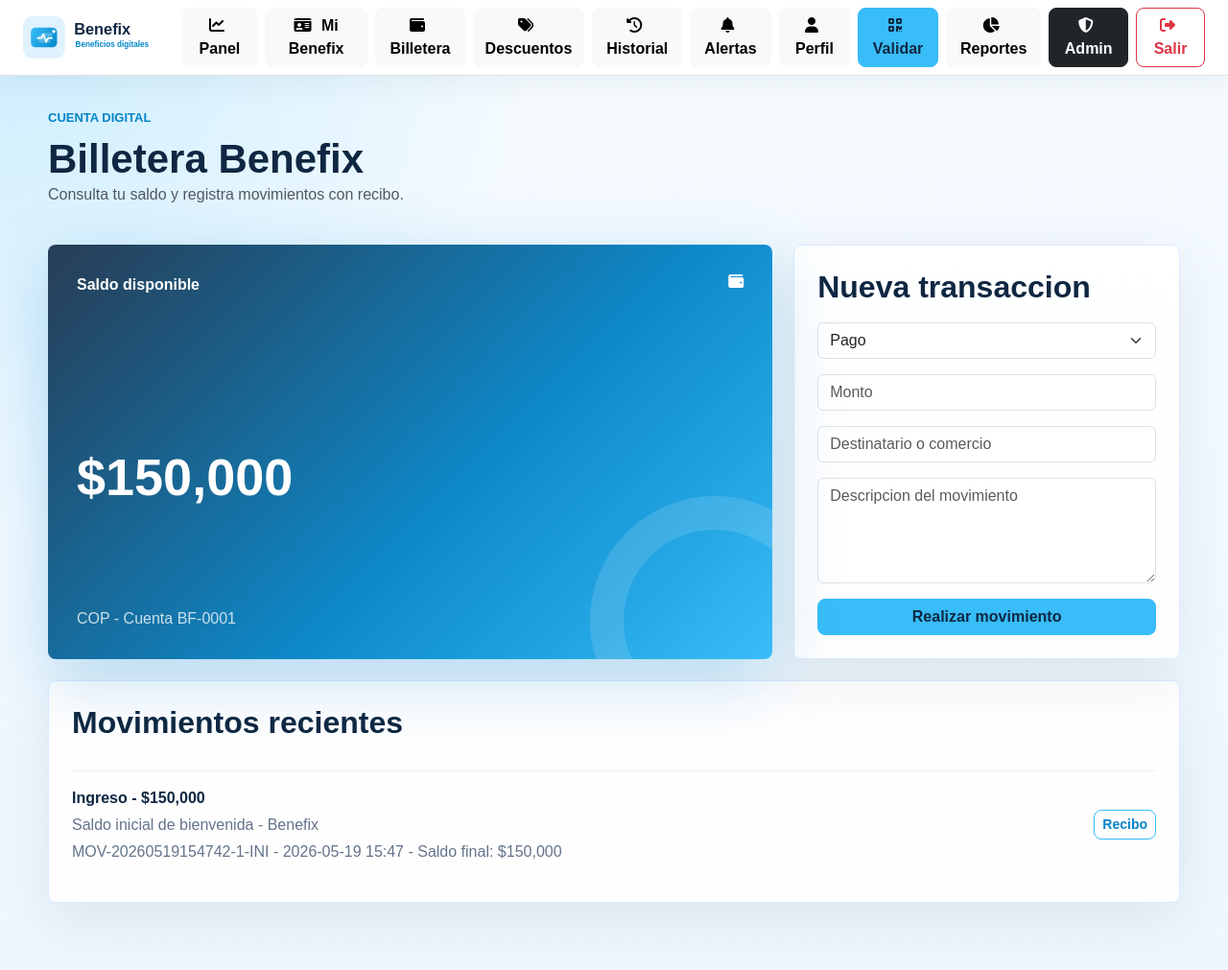
After one commit to camilovelasco473-sys/benefix, a Flask app: page /billetera in a window 1280 px wide. The commit adds this page. Shown: the whole page at 96% size. Run offline with Flask 3, Linux system fonts and the light colour scheme; a user stored in the database is signed in; data comes from the database, SQL or seed files in the repository; tables that the repository leaves empty hold one stand-in row (values such as "Sample post").

Commit message:
Add files via upload

```diff
--- a/app.py
+++ b/app.py
@@ -2,6 +2,7 @@ import base64
 import csv
 import io
 import os
+import secrets
 import sqlite3
 from datetime import datetime
 from functools import wraps
@@ -13,7 +14,14 @@ from werkzeug.security import check_password_hash, generate_password_hash
 
 app = Flask(__name__)
 app.config["SECRET_KEY"] = os.environ.get("SECRET_KEY", "benefix-dev-secret")
-DATABASE = os.environ.get("DATABASE_PATH", "benefix.db")
+DEFAULT_DATABASE = (
+    os.path.join(os.environ["RENDER_DISK_PATH"], "benefix.db")
+    if os.environ.get("RENDER_DISK_PATH")
+    else "benefix.db"
+)
+DATABASE = os.environ.get("DATABASE_PATH", DEFAULT_DATABASE)
+NIVELES = {"Vital": 1, "Gold": 2, "Black": 3}
+ESTADOS_MEMBRESIA = ("Activa", "Suspendida", "Vencida")
 
 
 def get_db():
@@ -41,7 +49,10 @@ def init_db():
             contrasena TEXT NOT NULL,
             foto TEXT,
             nivel TEXT NOT NULL DEFAULT 'Vital',
+            estado TEXT NOT NULL DEFAULT 'Activa',
             rol TEXT NOT NULL DEFAULT 'usuario',
+            reset_token TEXT,
+            reset_expira TEXT,
             creado_en TEXT NOT NULL
         );
 
@@ -52,7 +63,8 @@ def init_db():
             categoria TEXT NOT NULL,
             porcentaje INTEGER NOT NULL,
             usos INTEGER NOT NULL DEFAULT 0,
-            ahorro_estimado INTEGER NOT NULL DEFAULT 10000
+            ahorro_estimado INTEGER NOT NULL DEFAULT 10000,
+            nivel_minimo TEXT NOT NULL DEFAULT 'Vital'
         );
 
         CREATE TABLE IF NOT EXISTS historial (
@@ -114,9 +126,37 @@ def init_db():
             fecha TEXT NOT NULL,
             FOREIGN KEY (usuario_id) REFERENCES usuarios(id)
         );
+
+        CREATE TABLE IF NOT EXISTS cuentas (
+            id INTEGER PRIMARY KEY AUTOINCREMENT,
+            usuario_id INTEGER NOT NULL UNIQUE,
+            saldo INTEGER NOT NULL DEFAULT 150000,
+            moneda TEXT NOT NULL DEFAULT 'COP',
+            creada_en TEXT NOT NULL,
+            FOREIGN KEY (usuario_id) REFERENCES usuarios(id)
+        );
+
+        CREATE TABLE IF NOT EXISTS movimientos (
+            id INTEGER PRIMARY KEY AUTOINCREMENT,
+            cuenta_id INTEGER NOT NULL,
+            usuario_id INTEGER NOT NULL,
+            tipo TEXT NOT NULL,
+            monto INTEGER NOT NULL,
+            descripcion TEXT NOT NULL,
+            destinatario TEXT,
+            codigo TEXT NOT NULL UNIQUE,
+            saldo_final INTEGER NOT NULL,
+            fecha TEXT NOT NULL,
+            FOREIGN KEY (cuenta_id) REFERENCES cuentas(id),
+            FOREIGN KEY (usuario_id) REFERENCES usuarios(id)
+        );
         """
     )
+    asegurar_columna("usuarios", "estado", "TEXT NOT NULL DEFAULT 'Activa'")
+    asegurar_columna("usuarios", "reset_token", "TEXT")
+    asegurar_columna("usuarios", "reset_expira", "TEXT")
     asegurar_columna("descuentos", "ahorro_estimado", "INTEGER NOT NULL DEFAULT 10000")
+    asegurar_columna("descuentos", "nivel_minimo", "TEXT NOT NULL DEFAULT 'Vital'")
     db.commit()
     seed_data()
 
@@ -132,7 +172,7 @@ def seed_data():
     db = get_db()
     total_usuarios = db.execute("SELECT COUNT(*) FROM usuarios").fetchone()[0]
     if total_usuarios == 0:
-        db.execute(
+        cursor = db.execute(
             """
             INSERT INTO usuarios (nombre, correo, contrasena, nivel, rol, creado_en)
             VALUES (?, ?, ?, ?, ?, ?)
@@ -146,19 +186,21 @@ def seed_data():
                 ahora(),
             ),
         )
+        db.commit()
+        asegurar_cuenta(cursor.lastrowid)
 
     total_descuentos = db.execute("SELECT COUNT(*) FROM descuentos").fetchone()[0]
     if total_descuentos == 0:
         db.executemany(
             """
-            INSERT INTO descuentos (nombre, descripcion, categoria, porcentaje, usos, ahorro_estimado)
-            VALUES (?, ?, ?, ?, ?, ?)
+            INSERT INTO descuentos (nombre, descripcion, categoria, porcentaje, usos, ahorro_estimado, nivel_minimo)
+            VALUES (?, ?, ?, ?, ?, ?, ?)
             """,
             [
-                ("Farmacia Salud", "Medicamentos y vitaminas seleccionadas.", "Salud", 20, 7, 18500),
-                ("Supermercado Ahorro", "Compras mayores a $80.000.", "Mercado", 15, 5, 24000),
-                ("Gimnasio Vital", "Primer mes con tarifa especial.", "Bienestar", 30, 3, 36000),
-                ("Optica Clara", "Monturas y lentes formulados.", "Vision", 18, 4, 22000),
+                ("Farmacia Salud", "Medicamentos y vitaminas seleccionadas.", "Salud", 20, 7, 18500, "Vital"),
+                ("Supermercado Ahorro", "Compras mayores a $80.000.", "Mercado", 15, 5, 24000, "Vital"),
+                ("Gimnasio Vital", "Primer mes con tarifa especial.", "Bienestar", 30, 3, 36000, "Gold"),
+                ("Optica Clara", "Monturas y lentes formulados.", "Vision", 18, 4, 22000, "Black"),
             ],
         )
 
@@ -201,6 +243,51 @@ def crear_notificacion(usuario_id, titulo, mensaje):
         (usuario_id, titulo, mensaje, ahora()),
     )
     db.commit()
+
+
+def asegurar_cuenta(usuario_id):
+    db = get_db()
+    cuenta = db.execute("SELECT * FROM cuentas WHERE usuario_id = ?", (usuario_id,)).fetchone()
+    if cuenta:
+        return cuenta
+
+    cursor = db.execute(
+        """
+        INSERT INTO cuentas (usuario_id, saldo, moneda, creada_en)
+        VALUES (?, ?, ?, ?)
+        """,
+        (usuario_id, 150000, "COP", ahora()),
+    )
+    cuenta_id = cursor.lastrowid
+    codigo = f"MOV-{datetime.now().strftime('%Y%m%d%H%M%S')}-{usuario_id}-INI"
+    db.execute(
+        """
+        INSERT INTO movimientos
+        (cuenta_id, usuario_id, tipo, monto, descripcion, destinatario, codigo, saldo_final, fecha)
+        VALUES (?, ?, ?, ?, ?, ?, ?, ?, ?)
+        """,
+        (
+            cuenta_id,
+            usuario_id,
+            "Ingreso",
+            150000,
+            "Saldo inicial de bienvenida",
+            "Benefix",
+            codigo,
+            150000,
+            ahora(),
+        ),
+    )
+    db.commit()
+    return db.execute("SELECT * FROM cuentas WHERE id = ?", (cuenta_id,)).fetchone()
+
+
+def nivel_permitido(usuario_nivel, nivel_minimo):
+    return NIVELES.get(usuario_nivel, 0) >= NIVELES.get(nivel_minimo, 1)
+
+
+def membresia_activa(usuario):
+    return usuario and usuario["estado"] == "Activa"
 
 
 def usuario_actual():
@@ -307,6 +394,7 @@ def registro():
                 )
                 db.commit()
                 session["usuario_id"] = cursor.lastrowid
+                asegurar_cuenta(cursor.lastrowid)
                 registrar_historial(cursor.lastrowid, "Creo su cuenta Benefix")
                 return redirect(url_for("dashboard"))
 
@@ -322,8 +410,12 @@ def login():
         usuario = get_db().execute("SELECT * FROM usuarios WHERE correo = ?", (correo,)).fetchone()
 
         if usuario and check_password_hash(usuario["contrasena"], contrasena):
+            if usuario["estado"] != "Activa" and usuario["rol"] != "admin":
+                error = f"Tu membresia esta {usuario['estado'].lower()}. Contacta al administrador."
+                return render_template("login.html", error=error)
             session.clear()
             session["usuario_id"] = usuario["id"]
+            asegurar_cuenta(usuario["id"])
             registrar_historial(usuario["id"], "Inicio sesion")
             return redirect(url_for("dashboard"))
 
@@ -337,7 +429,11 @@ def login():
 def dashboard():
     db = get_db()
     usuario = usuario_actual()
-    descuentos = db.execute("SELECT * FROM descuentos ORDER BY porcentaje DESC LIMIT 3").fetchall()
+    descuentos = [
+        item
+        for item in db.execute("SELECT * FROM descuentos ORDER BY porcentaje DESC").fetchall()
+        if nivel_permitido(usuario["nivel"], item["nivel_minimo"])
+    ][:3]
     historial = db.execute(
         "SELECT * FROM historial WHERE usuario_id = ? ORDER BY fecha DESC LIMIT 5",
         (usuario["id"],),
@@ -352,6 +448,7 @@ def dashboard():
             "SELECT COALESCE(SUM(ahorro), 0) FROM comprobantes WHERE usuario_id = ?",
             (usuario["id"],),
         ).fetchone()[0],
+        "saldo": asegurar_cuenta(usuario["id"])["saldo"],
     }
     codigo = codigo_usuario(usuario["id"])
     qr = generar_qr(f"BENEFIX|usuario:{usuario['id']}|codigo:{codigo}|correo:{usuario['correo']}")
@@ -370,20 +467,35 @@ def dashboard():
 @login_requerido
 def descuentos():
     db = get_db()
+    usuario = usuario_actual()
     descuentos_lista = db.execute("SELECT * FROM descuentos ORDER BY porcentaje DESC").fetchall()
     favoritos = db.execute(
         "SELECT descuento_id FROM favoritos WHERE usuario_id = ?", (session["usuario_id"],)
     ).fetchall()
     favoritos_ids = {fila["descuento_id"] for fila in favoritos}
-    return render_template("descuentos.html", descuentos=descuentos_lista, favoritos_ids=favoritos_ids)
+    return render_template(
+        "descuentos.html",
+        descuentos=descuentos_lista,
+        favoritos_ids=favoritos_ids,
+        usuario=usuario,
+        nivel_permitido=nivel_permitido,
+    )
 
 
 @app.route("/usar-descuento/<int:descuento_id>", methods=["POST"])
 @login_requerido
 def usar_descuento(descuento_id):
     db = get_db()
+    usuario = usuario_actual()
     descuento = db.execute("SELECT * FROM descuentos WHERE id = ?", (descuento_id,)).fetchone()
     if descuento:
+        if not membresia_activa(usuario) or not nivel_permitido(usuario["nivel"], descuento["nivel_minimo"]):
+            crear_notificacion(
+                usuario["id"],
+                "Beneficio no disponible",
+                "Tu membresia no cumple las condiciones para usar este descuento.",
+            )
+            return redirect(url_for("descuentos"))
         db.execute("UPDATE descuentos SET usos = usos + 1 WHERE id = ?", (descuento_id,))
         codigo = f"OP-{datetime.now().strftime('%Y%m%d%H%M%S')}-{session['usuario_id']}-{descuento_id}"
         cursor = db.execute(
@@ -519,6 +631,95 @@ def notificaciones():
     return render_template("notificaciones.html", notificaciones=items)
 
 
+@app.route("/billetera", methods=["GET", "POST"])
+@login_requerido
+def billetera():
+    db = get_db()
+    usuario = usuario_actual()
+    cuenta = asegurar_cuenta(usuario["id"])
+    error = None
+
+    if request.method == "POST":
+        tipo = request.form.get("tipo", "Pago")
+        monto_texto = request.form.get("monto", "0").strip()
+        descripcion = request.form.get("descripcion", "").strip()
+        destinatario = request.form.get("destinatario", "").strip()
+
+        if tipo not in ("Ingreso", "Pago", "Transferencia"):
+            error = "Tipo de movimiento no valido."
+        elif not monto_texto.isdigit() or int(monto_texto) <= 0:
+            error = "Ingresa un monto valido."
+        elif not descripcion:
+            error = "La descripcion es obligatoria."
+        else:
+            monto = int(monto_texto)
+            saldo_actual = cuenta["saldo"]
+            es_salida = tipo in ("Pago", "Transferencia")
+
+            if es_salida and monto > saldo_actual:
+                error = "Saldo insuficiente para realizar esta transaccion."
+            else:
+                saldo_final = saldo_actual - monto if es_salida else saldo_actual + monto
+                codigo = f"MOV-{datetime.now().strftime('%Y%m%d%H%M%S')}-{usuario['id']}-{secrets.token_hex(3).upper()}"
+                cursor = db.execute(
+                    """
+                    INSERT INTO movimientos
+                    (cuenta_id, usuario_id, tipo, monto, descripcion, destinatario, codigo, saldo_final, fecha)
+                    VALUES (?, ?, ?, ?, ?, ?, ?, ?, ?)
+                    """,
+                    (
+                        cuenta["id"],
+                        usuario["id"],
+                        tipo,
+                        monto,
+                        descripcion,
+                        destinatario or None,
+                        codigo,
+                        saldo_final,
+                        ahora(),
+                    ),
+                )
+                db.execute("UPDATE cuentas SET saldo = ? WHERE id = ?", (saldo_final, cuenta["id"]))
+                db.commit()
+                registrar_historial(usuario["id"], f"Realizo movimiento de billetera: {tipo}")
+                crear_notificacion(
+                    usuario["id"],
+                    "Movimiento registrado",
+                    f"Se genero un recibo por {tipo.lower()} de ${monto:,}.",
+                )
+                return redirect(url_for("recibo_movimiento", movimiento_id=cursor.lastrowid))
+
+    cuenta = asegurar_cuenta(usuario["id"])
+    movimientos = db.execute(
+        """
+        SELECT * FROM movimientos
+        WHERE usuario_id = ?
+        ORDER BY fecha DESC, id DESC
+        LIMIT 12
+        """,
+        (usuario["id"],),
+    ).fetchall()
+    return render_template("billetera.html", cuenta=cuenta, movimientos=movimientos, error=error)
+
+
+@app.route("/movimiento/<int:movimiento_id>")
+@login_requerido
+def recibo_movimiento(movimiento_id):
+    usuario = usuario_actual()
+    movimiento = get_db().execute(
+        """
+        SELECT movimientos.*, usuarios.nombre AS usuario, usuarios.correo
+        FROM movimientos
+        JOIN usuarios ON usuarios.id = movimientos.usuario_id
+        WHERE movimientos.id = ?
+        """,
+        (movimiento_id,),
+    ).fetchone()
+    if not movimiento or (movimiento["usuario_id"] != usuario["id"] and usuario["rol"] != "admin"):
+        return redirect(url_for("dashboard"))
+    return render_template("recibo_movimiento.html", movimiento=movimiento)
+
+
 @app.route("/historial")
 @login_requerido
 def historial():
@@ -590,6 +791,8 @@ def validar():
         descuento_id = request.form.get("descuento_id") or None
         if not usuario:
             error = "No se encontro una membresia activa con ese codigo."
+        elif not membresia_activa(usuario):
+            error = f"La membresia existe, pero esta {usuario['estado'].lower()}."
         else:
             db.execute(
                 """
@@ -641,13 +844,22 @@ def admin():
         descripcion = request.form.get("descripcion", "").strip()
         categoria = request.form.get("categoria", "").strip()
         porcentaje = request.form.get("porcentaje", "0").strip()
+        ahorro_estimado = request.form.get("ahorro_estimado", "10000").strip()
+        nivel_minimo = request.form.get("nivel_minimo", "Vital").strip()
         if nombre and descripcion and categoria and porcentaje.isdigit():
             db.execute(
                 """
-                INSERT INTO descuentos (nombre, descripcion, categoria, porcentaje)
-                VALUES (?, ?, ?, ?)
+                INSERT INTO descuentos (nombre, descripcion, categoria, porcentaje, ahorro_estimado, nivel_minimo)
+                VALUES (?, ?, ?, ?, ?, ?)
                 """,
-                (nombre, descripcion, categoria, int(porcentaje)),
+                (
+                    nombre,
+                    descripcion,
+                    categoria,
+                    int(porcentaje),
+                    int(ahorro_estimado) if ahorro_estimado.isdigit() else 10000,
+                    nivel_minimo if nivel_minimo in NIVELES else "Vital",
+                ),
             )
             db.commit()
             registrar_historial(session["usuario_id"], f"Admin agrego descuento {nombre}")
@@ -679,7 +891,32 @@ def admin():
         comercios=comercios,
         actividad=actividad,
         stats=stats,
+        niveles=list(NIVELES.keys()),
+        estados=ESTADOS_MEMBRESIA,
     )
+
+
+@app.route("/admin/usuario/<int:usuario_id>/membresia", methods=["POST"])
+@login_requerido
+@admin_requerido
+def actualizar_membresia(usuario_id):
+    nivel = request.form.get("nivel", "Vital")
+    estado = request.form.get("estado", "Activa")
+    if nivel not in NIVELES:
+        nivel = "Vital"
+    if estado not in ESTADOS_MEMBRESIA:
+        estado = "Activa"
+
+    db = get_db()
+    db.execute("UPDATE usuarios SET nivel = ?, estado = ? WHERE id = ?", (nivel, estado, usuario_id))
+    db.commit()
+    registrar_historial(session["usuario_id"], f"Admin actualizo membresia de usuario {usuario_id}")
+    crear_notificacion(
+        usuario_id,
+        "Membresia actualizada",
+        f"Tu membresia ahora esta en nivel {nivel} con estado {estado}.",
+    )
+    return redirect(url_for("admin"))
 
 
 @app.route("/admin/comercios", methods=["POST"])
@@ -807,6 +1044,11 @@ def eliminar_usuario(usuario_id):
         db = get_db()
         db.execute("DELETE FROM historial WHERE usuario_id = ?", (usuario_id,))
         db.execute("DELETE FROM validaciones WHERE usuario_id = ?", (usuario_id,))
+        db.execute("DELETE FROM movimientos WHERE usuario_id = ?", (usuario_id,))
+        db.execute("DELETE FROM cuentas WHERE usuario_id = ?", (usuario_id,))
+        db.execute("DELETE FROM favoritos WHERE usuario_id = ?", (usuario_id,))
+        db.execute("DELETE FROM comprobantes WHERE usuario_id = ?", (usuario_id,))
+        db.execute("DELETE FROM notificaciones WHERE usuario_id = ?", (usuario_id,))
         db.execute("DELETE FROM usuarios WHERE id = ?", (usuario_id,))
         db.commit()
     return redirect(url_for("admin"))
@@ -837,13 +1079,58 @@ def eliminar_comercio(comercio_id):
 @app.route("/recuperar", methods=["GET", "POST"])
 def recuperar():
     mensaje = None
+    enlace = None
     if request.method == "POST":
         correo = request.form.get("correo", "").strip().lower()
-        usuario = get_db().execute("SELECT id FROM usuarios WHERE correo = ?", (correo,)).fetchone()
+        db = get_db()
+        usuario = db.execute("SELECT id FROM usuarios WHERE correo = ?", (correo,)).fetchone()
         if usuario:
+            token = secrets.token_urlsafe(32)
+            expira = datetime.now().timestamp() + 3600
+            db.execute(
+                "UPDATE usuarios SET reset_token = ?, reset_expira = ? WHERE id = ?",
+                (token, str(expira), usuario["id"]),
+            )
+            db.commit()
             registrar_historial(usuario["id"], "Solicito recuperacion de contrasena")
-        mensaje = "Si el correo existe, se enviarian instrucciones de recuperacion."
-    return render_template("recuperar.html", mensaje=mensaje)
+            enlace = url_for("restablecer", token=token, _external=True)
+        mensaje = "Si el correo existe, se genero un enlace de recuperacion."
+    return render_template("recuperar.html", mensaje=mensaje, enlace=enlace)
+
+
+@app.route("/restablecer/<token>", methods=["GET", "POST"])
+def restablecer(token):
+    db = get_db()
+    usuario = db.execute("SELECT * FROM usuarios WHERE reset_token = ?", (token,)).fetchone()
+    error = None
+    mensaje = None
+
+    if not usuario:
+        error = "El enlace de recuperacion no es valido."
+    elif float(usuario["reset_expira"] or 0) < datetime.now().timestamp():
+        error = "El enlace de recuperacion ya vencio."
+
+    if request.method == "POST" and not error:
+        contrasena = request.form.get("password", "").strip()
+        confirmar = request.form.get("confirmar", "").strip()
+        if len(contrasena) < 6:
+            error = "La contrasena debe tener al menos 6 caracteres."
+        elif contrasena != confirmar:
+            error = "Las contrasenas no coinciden."
+        else:
+            db.execute(
+                """
+                UPDATE usuarios
+                SET contrasena = ?, reset_token = NULL, reset_expira = NULL
+                WHERE id = ?
+                """,
+                (generate_password_hash(contrasena), usuario["id"]),
+            )
+            db.commit()
+            registrar_historial(usuario["id"], "Restablecio su contrasena")
+            mensaje = "Contrasena actualizada. Ya puedes iniciar sesion."
+
+    return render_template("restablecer.html", error=error, mensaje=mensaje)
 
 
 @app.route("/logout")
--- a/render.yaml
+++ b/render.yaml
@@ -9,5 +9,3 @@ services:
         generateValue: true
       - key: FLASK_DEBUG
         value: "0"
-      - key: DATABASE_PATH
-        value: benefix.db
--- a/static/css/style.css
+++ b/static/css/style.css
@@ -213,7 +213,8 @@ body {
     margin-bottom: 22px;
 }
 
-.digital-card {
+.digital-card,
+.wallet-card {
     position: relative;
     overflow: hidden;
     min-height: 300px;
@@ -226,7 +227,8 @@ body {
     box-shadow: 0 20px 70px rgba(2, 132, 199, 0.25);
 }
 
-.digital-card::after {
+.digital-card::after,
+.wallet-card::after {
     content: "";
     position: absolute;
     right: -70px;
@@ -235,6 +237,27 @@ body {
     height: 260px;
     border: 35px solid rgba(255, 255, 255, 0.13);
     border-radius: 50%;
+}
+
+.wallet-card {
+    display: flex;
+    flex-direction: column;
+    justify-content: space-between;
+}
+
+.wallet-card h2 {
+    position: relative;
+    z-index: 1;
+    margin: 60px 0 8px;
+    font-size: 54px;
+    font-weight: 900;
+}
+
+.wallet-card p {
+    position: relative;
+    z-index: 1;
+    margin: 0;
+    opacity: 0.78;
 }
 
 .card-top {
--- a/templates/base.html
+++ b/templates/base.html
@@ -18,6 +18,7 @@
                 <div class="d-flex gap-2 align-items-center">
                     <a class="btn btn-light" href="{{ url_for('dashboard') }}"><i class="fa-solid fa-chart-line"></i> Panel</a>
                     <a class="btn btn-light" href="{{ url_for('mi_benefix') }}"><i class="fa-solid fa-id-card"></i> Mi Benefix</a>
+                    <a class="btn btn-light" href="{{ url_for('billetera') }}"><i class="fa-solid fa-wallet"></i> Billetera</a>
                     <a class="btn btn-light" href="{{ url_for('descuentos') }}"><i class="fa-solid fa-tags"></i> Descuentos</a>
                     <a class="btn btn-light" href="{{ url_for('historial') }}"><i class="fa-solid fa-clock-rotate-left"></i> Historial</a>
                     <a class="btn btn-light position-relative" href="{{ url_for('notificaciones') }}">
--- /dev/null
+++ b/templates/billetera.html
@@ -0,0 +1,59 @@
+{% extends "base.html" %}
+{% block title %}Billetera | Benefix{% endblock %}
+
+{% block content %}
+<main class="app-shell">
+    <section class="hero-row">
+        <div>
+            <p class="eyebrow">Cuenta digital</p>
+            <h1>Billetera Benefix</h1>
+            <p class="text-muted">Consulta tu saldo y registra movimientos con recibo.</p>
+        </div>
+    </section>
+
+    <section class="dashboard-grid">
+        <article class="wallet-card">
+            <div class="card-top">
+                <span>Saldo disponible</span>
+                <i class="fa-solid fa-wallet"></i>
+            </div>
+            <h2>${{ "{:,}".format(cuenta.saldo) }}</h2>
+            <p>{{ cuenta.moneda }} - Cuenta BF-{{ "%04d"|format(cuenta.usuario_id) }}</p>
+        </article>
+
+        <article class="panel-card">
+            <h2>Nueva transaccion</h2>
+            {% if error %}<div class="alert alert-danger">{{ error }}</div>{% endif %}
+            <form method="post" class="vstack gap-3">
+                <select class="form-select" name="tipo">
+                    <option>Pago</option>
+                    <option>Transferencia</option>
+                    <option>Ingreso</option>
+                </select>
+                <input class="form-control" type="number" name="monto" min="1" placeholder="Monto" required>
+                <input class="form-control" name="destinatario" placeholder="Destinatario o comercio">
+                <textarea class="form-control" name="descripcion" placeholder="Descripcion del movimiento" required></textarea>
+                <button class="btn btn-success" type="submit">Realizar movimiento</button>
+            </form>
+        </article>
+    </section>
+
+    <section class="panel-card">
+        <div class="section-title">
+            <h2>Movimientos recientes</h2>
+        </div>
+        {% for item in movimientos %}
+            <div class="admin-row">
+                <div>
+                    <strong>{{ item.tipo }} - ${{ "{:,}".format(item.monto) }}</strong>
+                    <p>{{ item.descripcion }}{% if item.destinatario %} - {{ item.destinatario }}{% endif %}</p>
+                    <p>{{ item.codigo }} - {{ item.fecha }} - Saldo final: ${{ "{:,}".format(item.saldo_final) }}</p>
+                </div>
+                <a class="btn btn-sm btn-outline-success" href="{{ url_for('recibo_movimiento', movimiento_id=item.id) }}">Recibo</a>
+            </div>
+        {% else %}
+            <p class="text-muted m-0">Aun no hay movimientos.</p>
+        {% endfor %}
+    </section>
+</main>
+{% endblock %}
--- a/templates/mi_benefix.html
+++ b/templates/mi_benefix.html
@@ -23,7 +23,7 @@
             <div class="member-row">
                 <div><small>ID</small><strong>{{ codigo }}</strong></div>
                 <div><small>Nivel</small><strong>{{ usuario.nivel }}</strong></div>
-                <div><small>Estado</small><strong>Activa</strong></div>
+                <div><small>Estado</small><strong>{{ usuario.estado }}</strong></div>
             </div>
         </article>
         <article class="qr-card">
--- a/templates/recuperar.html
+++ b/templates/recuperar.html
@@ -12,6 +12,12 @@
         {% if mensaje %}
             <div class="alert alert-success">{{ mensaje }}</div>
         {% endif %}
+        {% if enlace %}
+            <div class="reset-link-box">
+                <p>En una version real este enlace llegaria por correo. Para la demo puedes abrirlo aqui:</p>
+                <a href="{{ enlace }}">{{ enlace }}</a>
+            </div>
+        {% endif %}
         <form method="post" class="vstack gap-3">
             <label class="form-label">Correo
                 <input class="form-control" type="email" name="correo" required>
```
Also changed, not shown: other parts of static/css/style.css (+107 -1 lines), templates/admin.html (+20 -1 lines), templates/dashboard.html (+16 -2 lines), templates/descuentos.html (+8 -1 lines), templates/perfil.html (+12 -0 lines), templates/recibo_movimiento.html (added, +31 -0 lines), templates/restablecer.html (added, +33 -0 lines), README.md.
